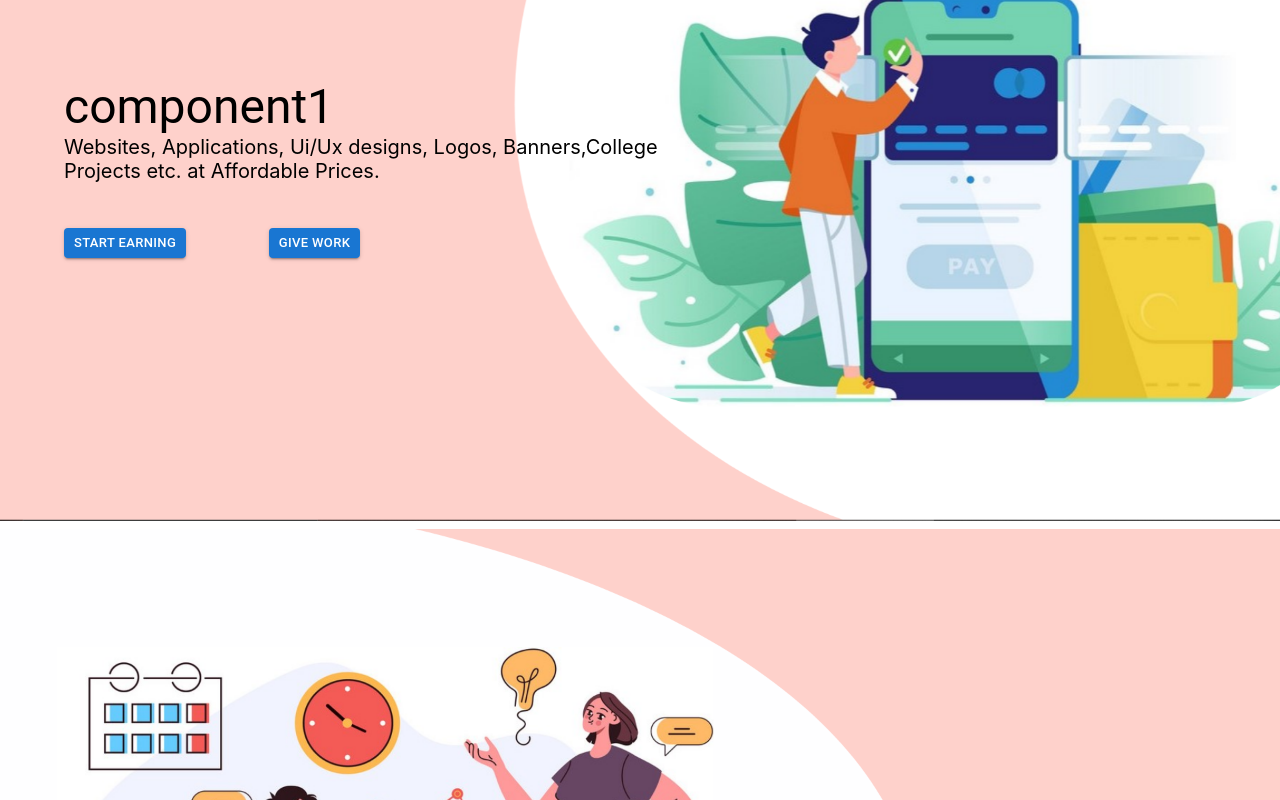
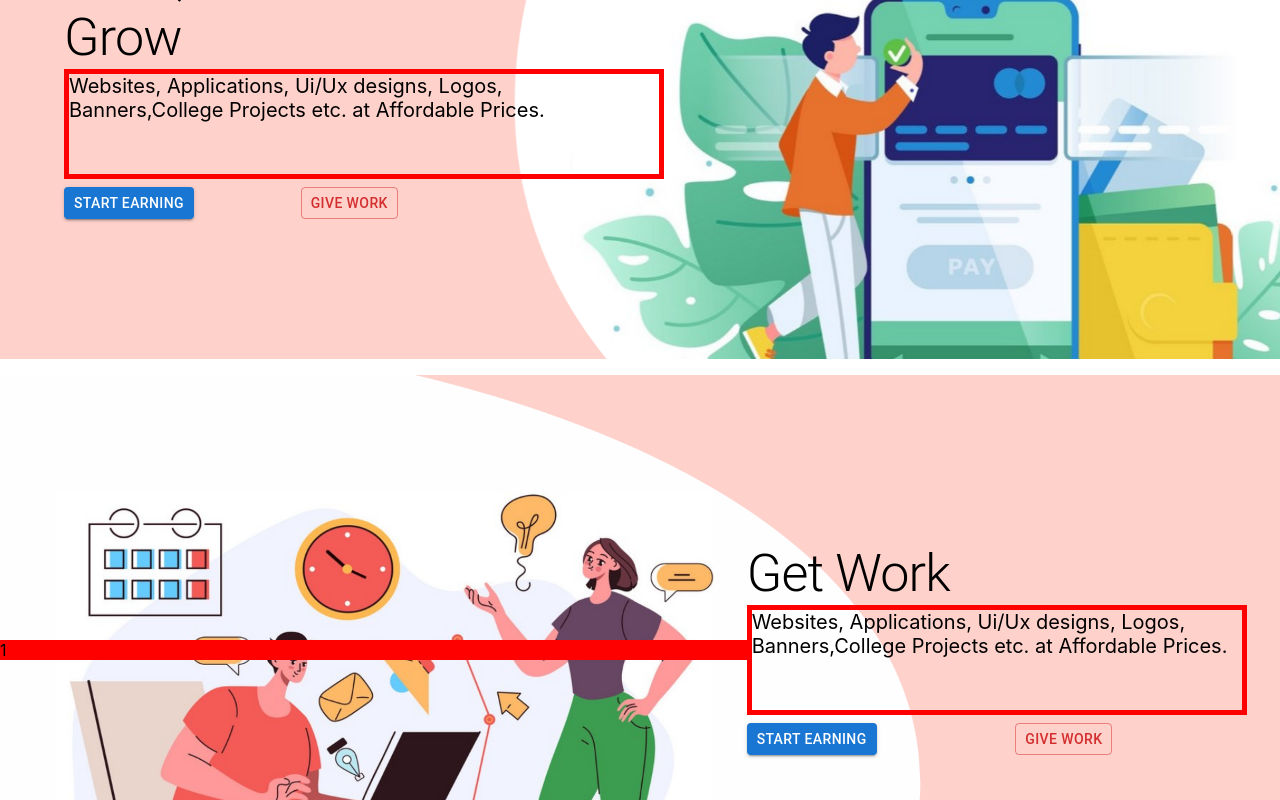
Before and after one commit to sunil7117/demo, a React (Create React App) app: page / in a window 1280 px wide. Shown: the part 260-1060 px from the top of the page. Built offline with nearby package versions, Linux system fonts and the light colour scheme.

Commit message:
upload page after chnage in image and content

```diff
--- a/src/component/Navbar.js
+++ b/src/component/Navbar.js
@@ -123,7 +123,7 @@ const Navbar = () => {
             </Menu>
           </Box>
           <AdbIcon sx={{ display: { xs: "flex", md: "none" }, mr: 1 }} />
-          <Typography
+           <Typography
             variant="h5"
             noWrap
             component={NavLink}
--- a/src/component/page/About.js
+++ b/src/component/page/About.js
@@ -3,22 +3,26 @@ import ShowcaseTwo from "./mainComponent/ShowcaseTwo";
 import About1 from "../../images/about1.png";
 import About2 from "../../images/about2.png";
 const About = () => {
+  const showcase1 = {
+    pic: About1,
+    title: "CodingSick",
+    content:
+      "provding the best costumer service. This is the plateform where you can develop your dream projects. we are here to do your work.",
+    btn1: { btnName: "Start Earning", btnIcon: "icon", btnColor: "primary" },
+    btn2: { btnName: "Give Work", btnIcon: "icon", btnColor: "error" },
+  };
+  const showcase2 = {
+    pic: About2,
+    title: "Our project",
+    content:
+      "provding the best costumer service. This is the plateform where you can develop your dream projects. we are here to do your work.",
+    btn1: { btnName: "Start Earning", btnIcon: "icon", btnColor: "primary" },
+    btn2: { btnName: "Give Work", btnIcon: "icon", btnColor: "error" },
+  };
   return (
     <>
-      <ShowcaseOne
-        pic={About1}
-        title="sunil"
-        content="Websites, Applications, Ui/Ux designs, Logos, Banners,College Projects etc. at Affordable Prices."
-        btn1="Start Earning"
-        btn2="Give Work"
-      />
-      <ShowcaseTwo
-        pic={About2}
-        title="sunil"
-        content="Websites, Applications, Ui/Ux designs, Logos, Banners,College Projects etc. at Affordable Prices."
-        btn1="Start Earning"
-        btn2="Give Work"
-      />
+      <ShowcaseOne value={showcase1} />
+      <ShowcaseTwo value={showcase2} />
     </>
   );
 };
--- a/src/component/page/Home.js
+++ b/src/component/page/Home.js
@@ -6,19 +6,19 @@ import img from "../../images/img.png";
 const Home = () => {
   const showcase1 = {
     pic: About1,
-    title: "component1",
+    title: "Hello, Learn Earn and Grow",
     content:
       "Websites, Applications, Ui/Ux designs, Logos, Banners,College Projects etc. at Affordable Prices.",
-    btn1: "Start Earning",
-    btn2: "Give Work",
+    btn1: { btnName: "Start Earning", btnIcon: "icon", btnColor: "primary" },
+    btn2: { btnName: "Give Work", btnIcon: "icon", btnColor: "error" },
   };
   const showcase2 = {
     pic: img,
-    title: "component2",
+    title: "Get Work",
     content:
       "Websites, Applications, Ui/Ux designs, Logos, Banners,College Projects etc. at Affordable Prices.",
-    btn1: "Start Earning",
-    btn2: "Give Work",
+    btn1: { btnName: "Start Earning", btnIcon: "icon", btnColor: "primary" },
+    btn2: { btnName: "Give Work", btnIcon: "icon", btnColor: "error" },
   };
   return (
     <>
--- a/src/component/page/mainComponent/ShowcaseOne.js
+++ b/src/component/page/mainComponent/ShowcaseOne.js
@@ -8,9 +8,10 @@ const ShowcaseOne = (props) => {
         component="div"
         sx={{
           backgroundImage: `url(${props.value.pic})`,
-          backgroundSize: "100%",
-          height: "90vh",
+          backgroundSize: "100% ",
           backgroundRepeat: "no-repeat",
+          mb: 2,
+          height: { xs: 250, sm: 400, md: 550 },
         }}
       >
         <Grid
@@ -21,8 +22,12 @@ const ShowcaseOne = (props) => {
           }}
         >
           <Grid item xs={12} md={5} sx={{}}>
-            <Box sx={{ px: { xs: 3, sm: 8 }, py: {} }}>
-              <Typography component="div" variant="h3" sx={{}}>
+            <Box sx={{ pl: { xs: 3, sm: 8 }, py: {} }}>
+              <Typography
+                component="div"
+                variant="h1"
+                sx={{ fontSize: { xs: 32, sm: 42, md: 52 } }}
+              >
                 {props.value.title}
               </Typography>
               <Grid container>
@@ -30,15 +35,17 @@ const ShowcaseOne = (props) => {
                   <Box
                     sx={{
                       width: { xs: 200, sm: 400, md: 600 },
+                      // backgroundColor: "green",
                     }}
                   >
                     <Typography
                       component="div"
                       variant="p"
                       sx={{
-                        overflow: "hidden",
-                        height: 85,
-                        fontSize: 20,
+                        overflow: { xs: "hidden", sm: "hidden", md: "visible" },
+                        height: { xs: 85, sm: 100 },
+                        fontSize: { xs: 18, sm: 20 },
+                        border: "5px solid red",
                       }}
                     >
                       {props.value.content}
@@ -49,13 +56,23 @@ const ShowcaseOne = (props) => {
               </Grid>
               <Grid container sx={{ pt: 1 }} spacing={0.5}>
                 <Grid item xs={12} md={6}>
-                  <Button variant="contained" size="small">
-                    {props.value.btn1}
+                  <Button
+                    variant="contained"
+                    size="small"
+                    color={props.value.btn1.btnColor}
+                    sx={{ fontSize: { xs: 12, sm: 14 } }}
+                  >
+                    {props.value.btn1.btnName}
                   </Button>
                 </Grid>
                 <Grid item xs={12} md={6}>
-                  <Button variant="contained" size="small">
-                    {props.value.btn2}
+                  <Button
+                    variant="outlined"
+                    size="small"
+                    color={props.value.btn2.btnColor}
+                    sx={{ fontSize: { xs: 12, sm: 14 } }}
+                  >
+                    {props.value.btn2.btnName}
                   </Button>
                 </Grid>
               </Grid>
--- a/src/component/page/mainComponent/ShowcaseTwo.js
+++ b/src/component/page/mainComponent/ShowcaseTwo.js
@@ -8,9 +8,9 @@ const ShowcaseTwo = (props) => {
         component="div"
         sx={{
           backgroundImage: `url(${props.value.pic})`,
-          backgroundSize: "100%",
-          height: "90vh",
+          backgroundSize: "100% ",
           backgroundRepeat: "no-repeat",
+          height: { xs: 250, sm: 400, md: 550 },
         }}
       >
         <Grid
@@ -20,25 +20,33 @@ const ShowcaseTwo = (props) => {
             height: { sx: "50%", sm: "75%", md: "100%" },
           }}
         >
+          <Grid item xs={12} md={7} sx={{ backgroundColor: "red" }}>
+            1
+          </Grid>
           <Grid item xs={12} md={5} sx={{}}>
-            <Box sx={{ px: { xs: 3, sm: 8 }, py: {} }}>
-              <Typography component="div" variant="h3" sx={{}}>
+            <Box sx={{}}>
+              <Typography
+                component="div"
+                variant="h1"
+                sx={{ fontSize: { xs: 32, sm: 42, md: 52 } }}
+              >
                 {props.value.title}
               </Typography>
               <Grid container>
                 <Grid item xs={6} md={12}>
                   <Box
                     sx={{
-                      width: { xs: 200, sm: 400, md: 600 },
+                      width: { xs: 200, sm: 300, md: 500 },
                     }}
                   >
                     <Typography
                       component="div"
                       variant="p"
                       sx={{
-                        overflow: "hidden",
-                        height: 85,
-                        fontSize: 20,
+                        overflow: { xs: "hidden", sm: "hidden", md: "visible" },
+                        height: { xs: 85, sm: 100 },
+                        fontSize: { xs: 18, sm: 20 },
+                        border: "5px solid red",
                       }}
                     >
                       {props.value.content}
@@ -49,19 +57,28 @@ const ShowcaseTwo = (props) => {
               </Grid>
               <Grid container sx={{ pt: 1 }} spacing={0.5}>
                 <Grid item xs={12} md={6}>
-                  <Button variant="contained" size="small">
-                    {props.value.btn1}
+                  <Button
+                    variant="contained"
+                    size="small"
+                    color={props.value.btn1.btnColor}
+                    sx={{ fontSize: { xs: 12, sm: 14 } }}
+                  >
+                    {props.value.btn1.btnName}
                   </Button>
                 </Grid>
                 <Grid item xs={12} md={6}>
-                  <Button variant="contained" size="small">
-                    {props.value.btn2}
+                  <Button
+                    variant="outlined"
+                    size="small"
+                    color={props.value.btn2.btnColor}
+                    sx={{ fontSize: { xs: 12, sm: 14 } }}
+                  >
+                    {props.value.btn2.btnName}
                   </Button>
                 </Grid>
               </Grid>
             </Box>
           </Grid>
-          <Grid item xs={12} md={7} sx={{}}></Grid>
         </Grid>
       </Box>
     </>
--- a/src/component/page/service.js
+++ b/src/component/page/service.js
@@ -2,15 +2,17 @@ import ShowcaseOne from "./mainComponent/ShowcaseOne";
 import test from "../../images/test.png";
 
 const Service = () => {
+  const showcase1 = {
+    pic: test,
+    title: "CodingSick",
+    content:
+      "provding the best costumer service. This is the plateform where you can develop your dream projects. we are here to do your work.",
+    btn1: { btnName: "Start Earning", btnIcon: "icon", btnColor: "primary" },
+    btn2: { btnName: "Give Work", btnIcon: "icon", btnColor: "error" },
+  };
   return (
     <>
-      <ShowcaseOne
-        pic={test}
-        title="sunil"
-        content="Websites, Applications, Ui/Ux designs, Logos, Banners,College Projects etc. at Affordable Prices."
-        btn1="Start Earning"
-        btn2="Give Work"
-      />
+      <ShowcaseOne value={showcase1} />
     </>
   );
 };
```
